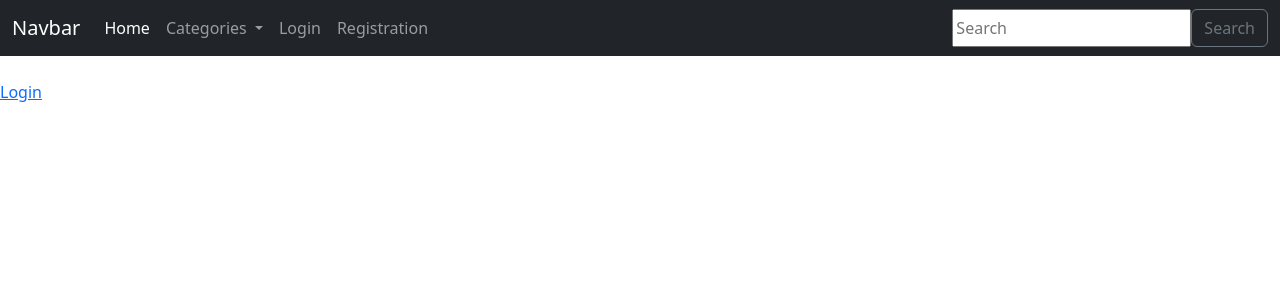
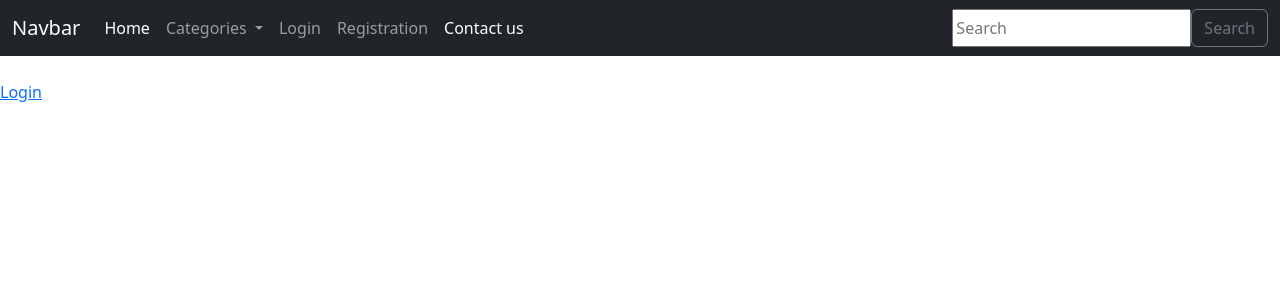
Before and after one commit to NikitaMatveev999/blog-site, a Django app: page /add_post/ in a window 1280 px wide. Shown: the top 300 px of the page. Run offline with Django 4.2, Linux system fonts and the light colour scheme.

Commit message:
contact form + celery + send email

```diff
--- a/blog/templates/posts/base.html
+++ b/blog/templates/posts/base.html
@@ -48,6 +48,9 @@
           <a class="nav-link" href="{% url 'register' %}">Registration</a>
         </li>
         {% endif %}
+        <li class="nav-item">
+          <a class="nav-link active" aria-current="page" href="{% url 'contact_form' %}">Contact us</a>
+        </li>
       </ul>
       <form class="d-flex" action="{% url 'search_results' %}">
         <input name="q" type="search" placeholder="Search" aria-label="Search">
```
Also changed, not shown: blog/db.sqlite3.
